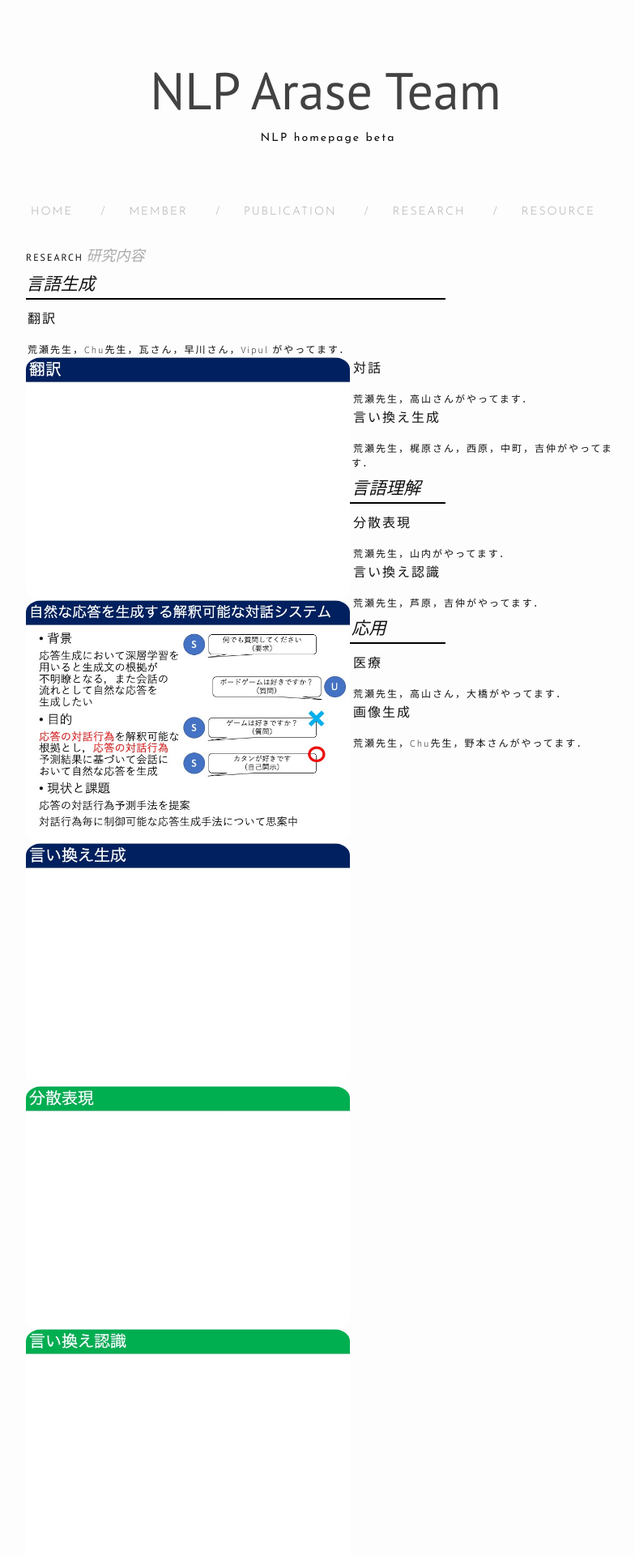
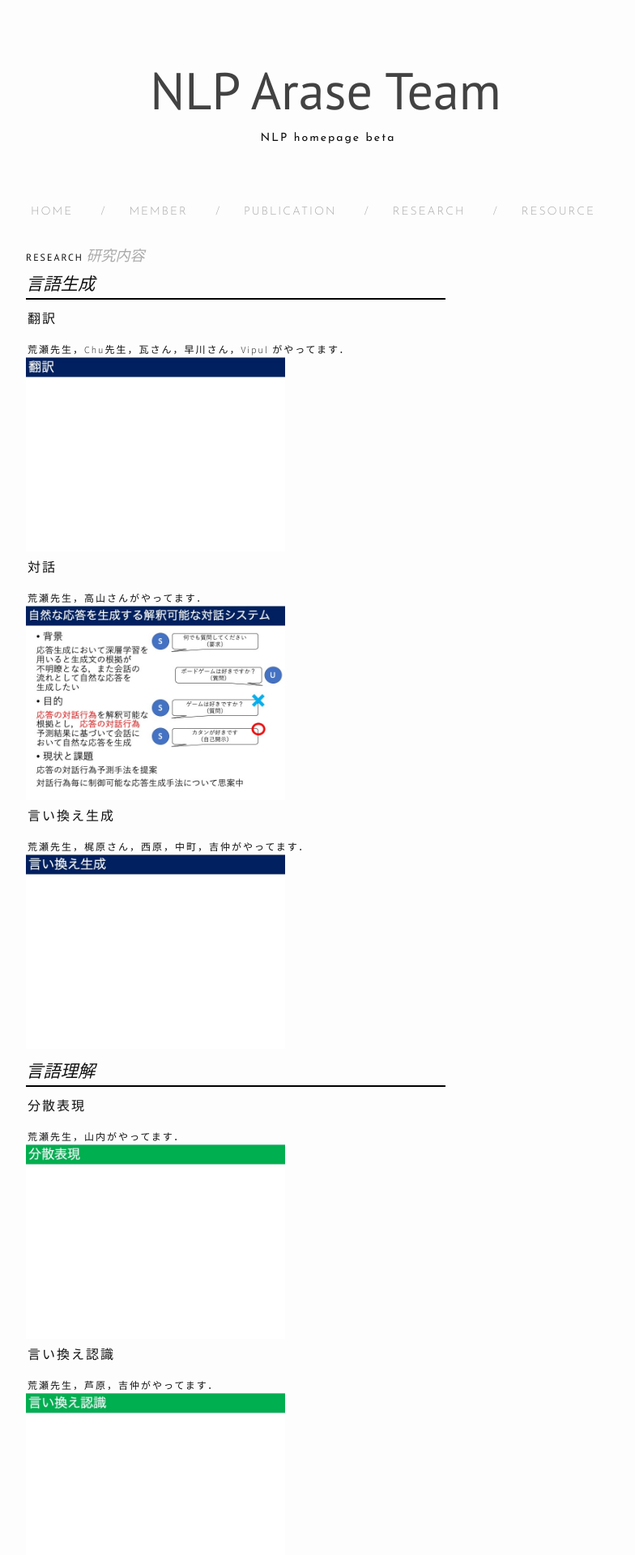
Before and after one commit to nlp-arase/nlp-arase.github.io, a Jekyll site: the page built from research.md, in a window 1280 px wide. Shown: the top 1920 px of the page at 81% size, without its empty margins (238-1022 px from the left). Built offline with Jekyll 4.4.1, drawn with Linux system fonts in a browser that asks for light colours; nearby versions of some CDN libraries.

Commit message:
update css

```diff
--- a/css/style.scss
+++ b/css/style.scss
@@ -742,13 +742,9 @@ pre {
 }
 
 .research-img{
-  @media (min-width: $on-laptop+1) {
-    float:left;
-  }
   display:inline-block;
-  width: 400px;
-  height: 300px;
-  border-radius: 5%;
+  width: 320px;
+  height: 240px;
   -webkit-background-size: cover !important;
   background-size: cover !important;
   background-position: center center !important;
```
